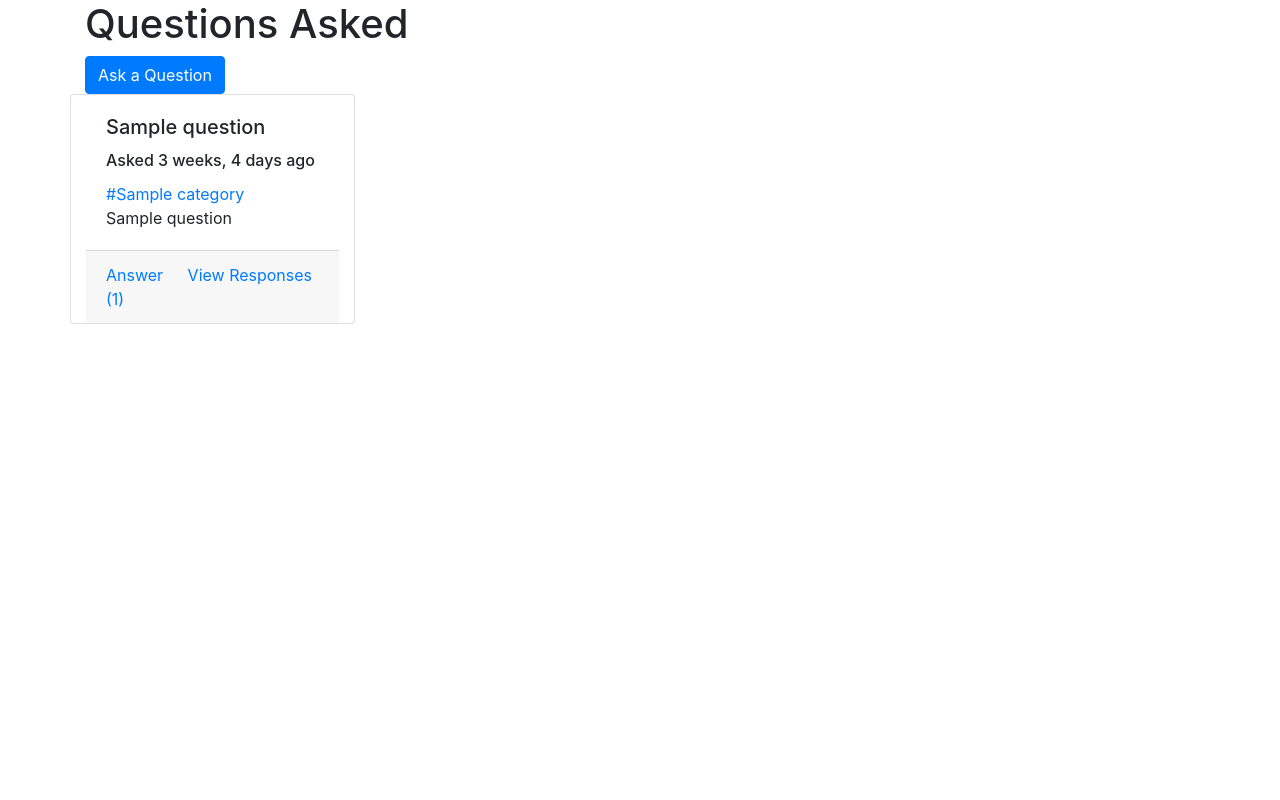
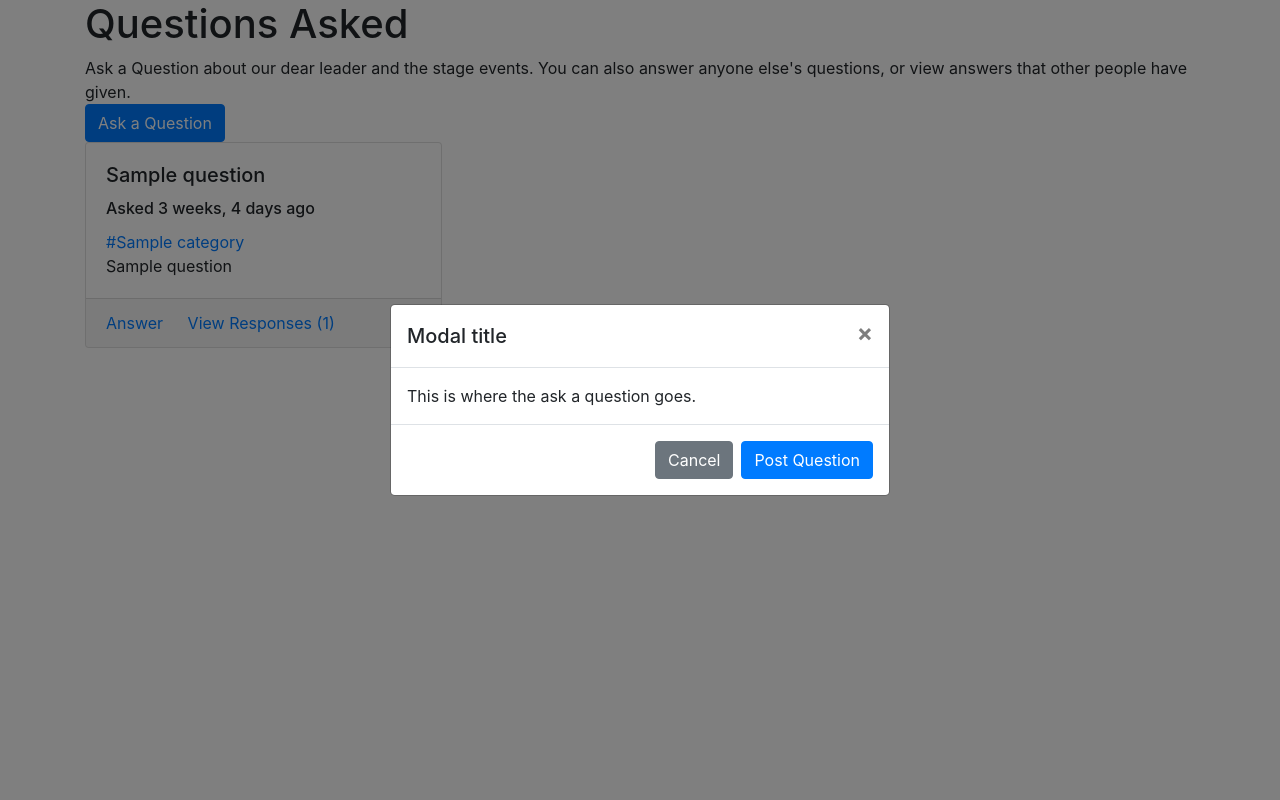
Before and after one commit to killerfridge/stag, a Django app: page /questions/ in a window 1280 px wide, after a click on "Ask a Question". Run offline with Django 3.2, Linux system fonts and the light colour scheme; tables that the repository leaves empty hold one stand-in row (values such as "Sample post"); some libraries are stand-ins or nearby versions.

Commit message:
Commited main changes including adding the css for animations

```diff
--- a/max_stag/settings.py
+++ b/max_stag/settings.py
@@ -120,3 +120,4 @@
 # https://docs.djangoproject.com/en/3.0/howto/static-files/
 
 STATIC_URL = '/static/'
+STATIC_DIR = os.path.join(BASE_DIR, 'staticfiles')
--- /dev/null
+++ b/requirements.txt
@@ -0,0 +1,4 @@
+asgiref==3.2.3
+Django==3.0.3
+pytz==2019.3
+sqlparse==0.3.0
--- /dev/null
+++ b/stag/static/stag/style.css
@@ -0,0 +1,56 @@
+/* Animations */
+
+div.load{
+    -webkit-animation: 2s linear 0s fadein; /* Safari, Chrome and Opera > 12.1 */
+            animation: 2s linear 0s fadein;
+}
+
+div.load-2{
+    -webkit-animation: 4s linear 0s fadein-2; /* Safari, Chrome and Opera > 12.1 */
+            animation: 4s linear 0s fadein-2;
+}
+
+div.load-3{
+    -webkit-animation: 6s linear 0s fadein-3; /* Safari, Chrome and Opera > 12.1 */
+            animation: 6s linear 0s fadein-3;
+}
+
+div.load-quick{
+    -webkit-animation: 500ms linear 0s fadein; /* Safari, Chrome and Opera > 12.1 */
+            animation: 500ms linear 0s fadein;
+}
+
+@keyframes fadein-3 {
+    0% { opacity: 0; }
+    75% { opacity: 0; }
+    100%   { opacity: 1; }
+}
+
+@-webkit-keyframes fadein-3 {
+    0% { opacity: 0; }
+    75% { opacity: 0; }
+    100%   { opacity: 1; }
+}
+
+@keyframes fadein-2 {
+    0% { opacity: 0; }
+    50% { opacity: 0; }
+    100%   { opacity: 1; }
+}
+
+@-webkit-keyframes fadein-2 {
+    0% { opacity: 0; }
+    50% { opacity: 0; }
+    100%   { opacity: 1; }
+}
+
+/* Safari, Chrome and Opera > 12.1 */
+@-webkit-keyframes fadein {
+    from { opacity: 0; }
+    to   { opacity: 1; }
+}
+
+@keyframes fadein {
+    from { opacity: 0; }
+    to   { opacity: 1; }
+}
--- a/stag/templates/stag/question_list.html
+++ b/stag/templates/stag/question_list.html
@@ -1,14 +1,40 @@
 {% extends 'components/base.html' %}
 
-{% block content %}
+{% block fadein %}
     <div class="container">
-    <h1>Questions Asked</h1>
-        <button type="button" class="btn btn-primary" data-total="modal" data-target="#askAQuestion">
+        <h1>Questions Asked</h1>
+        Ask a Question about our dear leader and the stage events. You can also answer anyone else's questions,
+        or view answers that other people have given.<br>
+        <button type="button" class="btn btn-primary" data-toggle="modal" data-target="#askAQuestion">
             Ask a Question
         </button>
-        <div class="row row-cols-4">
+
+        <div class="modal fade" id="askAQuestion" tabindex="-1" role="dialog" aria-labelledby="exampleModalCenterTitle" aria-hidden="true">
+          <div class="modal-dialog modal-dialog-centered" role="document">
+            <div class="modal-content">
+              <div class="modal-header">
+                <h5 class="modal-title" id="exampleModalCenterTitle">Modal title</h5>
+                <button type="button" class="close" data-dismiss="modal" aria-label="Close">
+                  <span aria-hidden="true">&times;</span>
+                </button>
+              </div>
+                <form method="get">
+                    <div class="modal-body">
+
+                    This is where the ask a question goes.
+
+                    </div>
+                  <div class="modal-footer">
+                    <button type="button" class="btn btn-secondary" data-dismiss="modal">Cancel</button>
+                    <button type="button" class="btn btn-primary">Post Question</button>
+                  </div>
+                </form>
+            </div>
+          </div>
+        </div>
+        <div class="card-columns">
         {% for question in question_list %}
-            <div class="card col" style="width: 18rem">
+            <div class="card">
                 <div class="card-body">
                     <h5 class="card-title">{{ question.title }}</h5>
                     <h6 class="card-title">Asked {{ question.created_on|timesince }} ago</h6>
--- a/stag/urls.py
+++ b/stag/urls.py
@@ -1,6 +1,9 @@
 from django.urls import path, include
-from .views import QuestionListView
+from .views import QuestionListView, HomeView
+
+app_name = 'stag'
 
 urlpatterns = [
+    path('', HomeView.as_view(), name='home'),
     path('questions/', QuestionListView.as_view(), name='questions')
 ]
--- a/stag/views.py
+++ b/stag/views.py
@@ -1,8 +1,13 @@
 from django.shortcuts import render
-from django.views.generic import ListView, DetailView
+from django.views.generic import ListView, DetailView, TemplateView
 from .models import Question
 # Create your views here.
 
 
 class QuestionListView(ListView):
     model = Question
+    template_name = 'stag/question_list.html'
+
+
+class HomeView(TemplateView):
+    template_name = 'stag/home.html'
--- a/templates/components/base.html
+++ b/templates/components/base.html
@@ -1,8 +1,10 @@
 <!DOCTYPE html>
 <html lang="en">
 <head>
+    {% load static %}
     <meta charset="UTF-8">
     <link rel="stylesheet" href="https://stackpath.bootstrapcdn.com/bootstrap/4.4.1/css/bootstrap.min.css" integrity="sha384-Vkoo8x4CGsO3+Hhxv8T/Q5PaXtkKtu6ug5TOeNV6gBiFeWPGFN9MuhOf23Q9Ifjh" crossorigin="anonymous">
+    <link rel="stylesheet" href="{% static 'stag/style.css' %}">
     <title>
     {% block title %}
         Stag Do
@@ -12,6 +14,10 @@
 <body>
 {% block content %}
 {% endblock %}
+<div class="load-quick">
+{% block fadein %}
+{% endblock %}
+</div>
 <script src="https://code.jquery.com/jquery-3.4.1.slim.min.js" integrity="sha384-J6qa4849blE2+poT4WnyKhv5vZF5SrPo0iEjwBvKU7imGFAV0wwj1yYfoRSJoZ+n" crossorigin="anonymous"></script>
 <script src="https://cdn.jsdelivr.net/npm/popper.js@1.16.0/dist/umd/popper.min.js" integrity="sha384-Q6E9RHvbIyZFJoft+2mJbHaEWldlvI9IOYy5n3zV9zzTtmI3UksdQRVvoxMfooAo" crossorigin="anonymous"></script>
 <script src="https://stackpath.bootstrapcdn.com/bootstrap/4.4.1/js/bootstrap.min.js" integrity="sha384-wfSDF2E50Y2D1uUdj0O3uMBJnjuUD4Ih7YwaYd1iqfktj0Uod8GCExl3Og8ifwB6" crossorigin="anonymous"></script>
```
Also changed, not shown: stag/templates/stag/home.html (added, +19 -0 lines).
